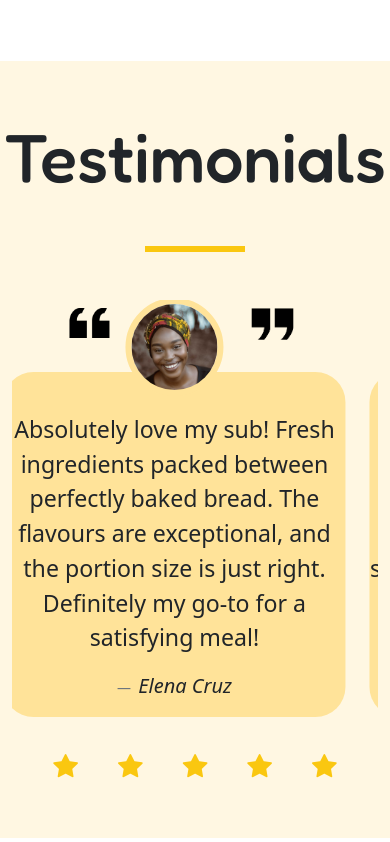
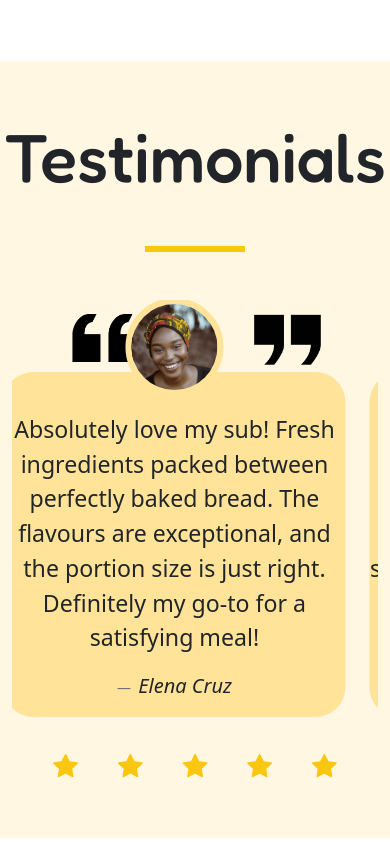
Before and after one commit to lchka/CAGreenville, a website: page index.html in a window 390 px wide. Shown: the part 3545-4387 px from the top of the page. Drawn offline with nearby package versions, Linux system fonts and the light colour scheme.

Commit message:
marks broke

```diff
--- a/scss/main.scss
+++ b/scss/main.scss
@@ -146,10 +146,10 @@ $theme-colors: map-merge($theme-colors, $custom-colors);
   .testimonials .backgroundColor {
     height: 345px;
     .mark1 {
-      width: 50px;
+      width: 80px;
     }
     .mark2 {
-      width: 50px;
+      width: 80px;
     }
   }
 
```
Also changed, not shown: css/main.css.
